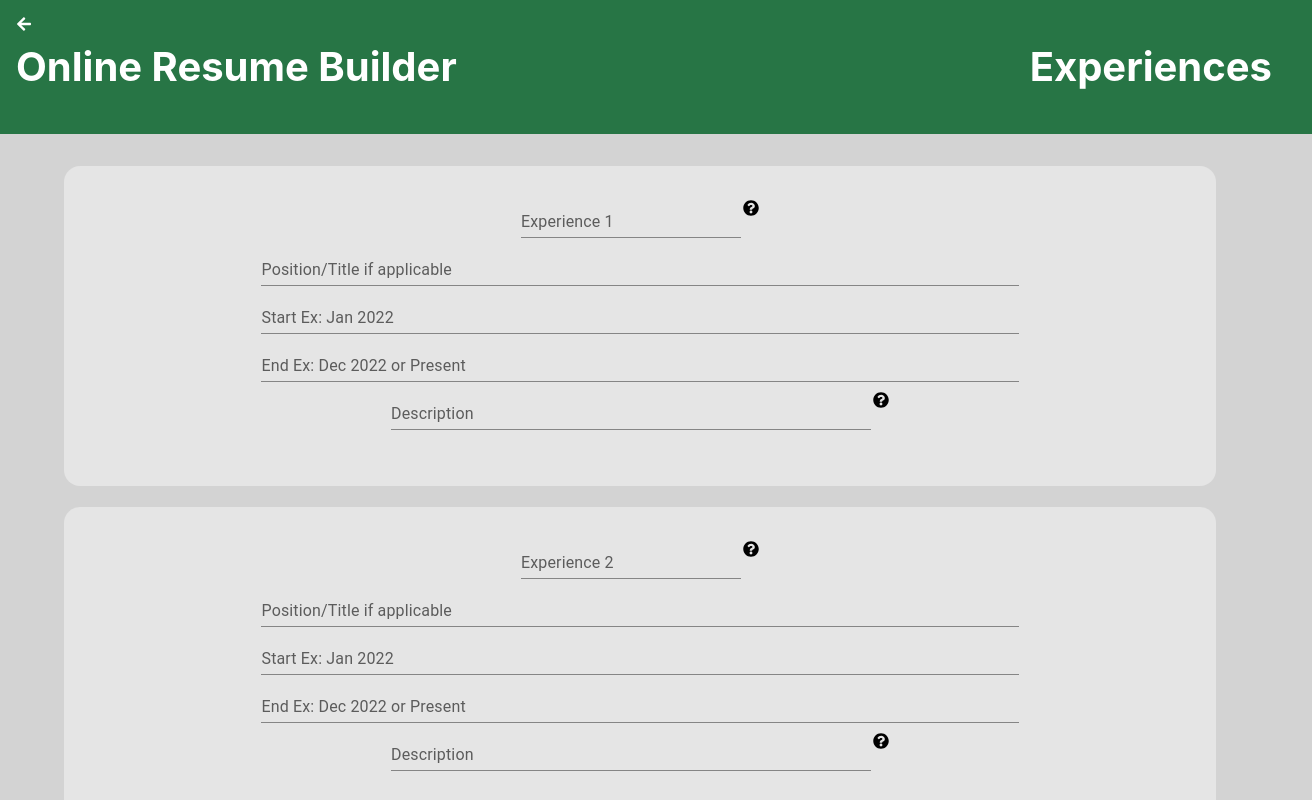
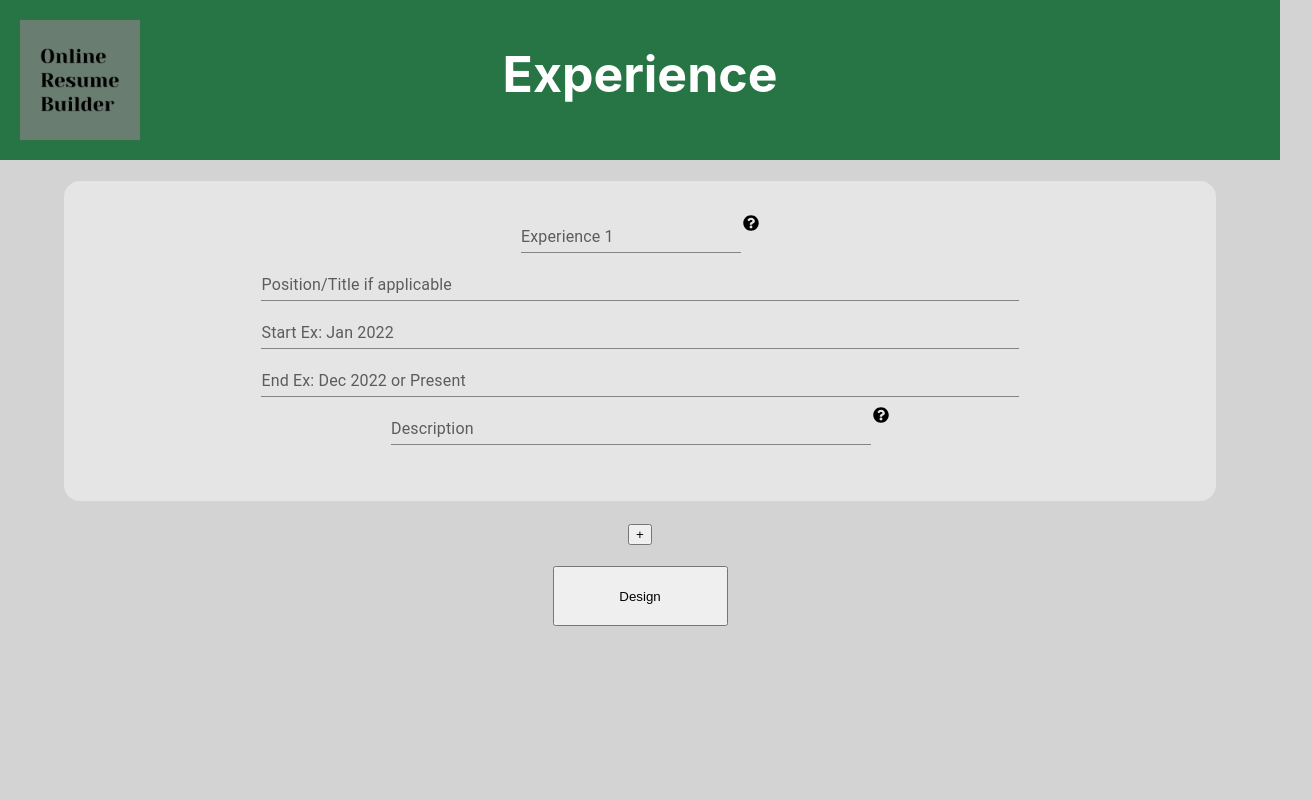
Before and after one commit to Endoplex/CSC4243Team6, a React (Create React App) app in the folder csc4243/: page /design in a window 1280 px wide. Both pictures are taken after a click on the element 24 px from the left and 26 px from the top of the page. Shown: the top 800 px of the page, 1312 px wide, since content can reach past the window. Built offline with nearby package versions, Linux system fonts and the light colour scheme.

Commit message:
Experience Updated

```diff
--- a/csc4243/src/components/css/experience.css
+++ b/csc4243/src/components/css/experience.css
@@ -19,3 +19,39 @@
   min-width: 60vh;
   align-items: center;
 }
+
+.experience {
+    text-align: center;
+    padding-top: 10rem;
+  }
+
+  .header  {
+    background-color: rgb(39, 117, 69);
+    height: 10rem;
+    width: 100%;
+    margin: auto;
+    position: fixed;
+    top: 0;
+    left: 0;
+    z-index: 10;
+  }
+
+  .logo {
+      height: 10rem;
+      width: 10rem;
+      background-color: rgb(39, 117, 69);
+      margin: 0 0 0;
+      display: inline-box;
+      line-height: 2rem;
+      float: left;
+    }
+
+  .header_text {
+    display: inline-block;
+    color: white;
+    font-size: 25px;
+    padding-right: 10rem;
+    margin-top: 0;
+    line-height: 5rem;
+    vertical-align: middle;
+  }
--- a/csc4243/src/screens/experience.js
+++ b/csc4243/src/screens/experience.js
@@ -5,6 +5,8 @@ import Box from '@mui/material/Box';
 import TextField from '@mui/material/TextField';
 import FormControl from '@mui/material/FormControl';
 import { FaQuestionCircle, FaArrowLeft } from "react-icons/fa";
+import "../components/css/experience.css";
+import logo from '../images/logo.png';
 
 const expDefaultValues = {
     experience1: '',
@@ -26,6 +28,12 @@ const expDefaultValues = {
 const Page = () => {
 
     const [values, setValues] = React.useState(expDefaultValues);
+
+    const [count, setCount] = React.useState(0);
+
+    const increase = () => {
+        setCount(count => count + 1);
+      };
 
     const handleChange = (e) => {
         const {name, value} = e.target;
@@ -70,13 +78,143 @@ const Page = () => {
         popup.classList.toggle("show");
     }
 
+    let addbutton;
+    let extraExper1;
+    let extraExper2;
+
+    if(count >= 2) {
+        extraExper1 = <div className='selection_box'>
+        <Box sx={{ align: 'center' }}>
+        <FormControl sx={{ m: 3, width: '75ch' }} variant="standard">
+            <div>
+                <TextField
+                    id="exp2"
+                    name="experience2"
+                    label="Experience 2"
+                    values={values.experience2}
+                    onChange={handleChange}
+                    variant="standard"
+                />
+                <div class="popup" onClick={() => exp2Help()}><FaQuestionCircle />
+                    <span class="popuptext" id="exp2Popup">For the second experience, this could be either the next most interesting, or the next most recent</span>
+                </div>
+            </div>
+            <TextField
+                id="pos2"
+                name="position2"
+                label="Position/Title if applicable"
+                values={values.position2}
+                onChange={handleChange}
+                variant="standard"
+            />
+            <TextField
+                id="start2"
+                name="start2"
+                label="Start Ex: Jan 2022"
+                values={values.start2}
+                onChange={handleChange}
+                variant="standard"
+            />
+            <TextField
+                id="end2"
+                name="end2"
+                label="End Ex: Dec 2022 or Present"
+                values={values.end2}
+                onChange={handleChange}
+                variant="standard"
+            />
+            <div>
+                <TextField
+                    id="description2"
+                    name="description2"
+                    label="Description"
+                    values={values.description2}
+                    multiline
+                    onChange={handleChange}
+                    variant="standard"
+                />
+                <div class="popup" onClick={() => desc2Help()}><FaQuestionCircle />
+                    <span class="popuptext" id="desc2Popup">Here, you should go into detail about the experience. Don't be afraid to brag if you think a particular aspect of the experience was interesting</span>
+                </div>
+            </div>
+        </FormControl>
+        </Box>
+    </div>
+    }
+
+    if(count >= 3) {
+        extraExper2 = <div className='selection_box'>
+        <Box sx={{ align: 'center'}}>
+        <FormControl sx={{ m: 3, width: '75ch' }} variant="standard">
+            <div>
+                <TextField
+                    id="exp3"
+                    name="experience3"
+                    label="Experience 3"
+                    values={values.experience3}
+                    onChange={handleChange}
+                    variant="standard"
+                />
+                <div class="popup" onClick={() => exp3Help()}><FaQuestionCircle />
+                    <span class="popuptext" id="exp3Popup">Make sure to stay in chronological order; if you have any more experiences, show them off!</span>
+                </div>
+            </div>
+            <TextField
+                id="pos3"
+                name="position3"
+                label="Position/Title if applicable"
+                values={values.position3}
+                onChange={handleChange}
+                variant="standard"
+            />
+            <TextField
+                id="start3"
+                name="start3"
+                label="Start Ex: Jan 2022"
+                values={values.start3}
+                onChange={handleChange}
+                variant="standard"
+            />
+            <TextField
+                id="end3"
+                name="end3"
+                label="End Ex: Dec 2022 or Present"
+                values={values.end3}
+                onChange={handleChange}
+                variant="standard"
+            />
+            <div>
+                <TextField
+                    id="description3"
+                    name="description3"
+                    label="Description"
+                    values={values.description3}
+                    multiline
+                    onChange={handleChange}
+                    variant="standard"
+                />
+                <div class="popup" onClick={() => desc3Help()}><FaQuestionCircle />
+                    <span class="popuptext" id="desc3Popup">Here, you should go into detail about the experience. Don't be afraid to brag if you think a particular aspect of the experience was interesting</span>
+                </div>
+            </div>
+        </FormControl>
+        </Box>
+    </div>
+    }
+
+    if(count < 3) {
+        addbutton = <button className="control__btn" onClick={increase}>+</button>
+    }
+
+
     return (
-        <div className="Experience">
-            <div className="Header">
-                <div class="left-arrow" onClick={() => navigate('/education')}> <FaArrowLeft /> </div>
-                <div className="Logo"><h1>Online Resume Builder</h1></div>
-                <div className="Header_text"><h1>Experiences</h1></div>
+        <div className="experience">
+            <div className="header">
+                <img className='logo' src={logo} alt=""></img>
+                <div className="header_text"><h1>Experience</h1></div>
             </div>
+
+            <div><h1></h1></div>
             {localStorage.getItem('experienceKey', JSON.stringify) == '{"industry":"engineering"}' && <div><strong>This is where you input past work experience. Since you selected the Engineering discipline, we suggest adding projects or research you participated in as well!</strong></div>}
             {localStorage.getItem('experienceKey', JSON.stringify) == '{"industry":"physSciences"}' && <div><strong>This is where you input past work experience. Since you selected the Physical Sciences discipline, we suggest adding lab experiences or research you participated in as well!</strong></div>}
             {localStorage.getItem('experienceKey', JSON.stringify) == '{"industry":"lifeSciences"}' && <div><strong>This is where you input past work experience. Since you selected the Life Sciences discipline, we suggest adding lab research or paper publications you participated in as well!</strong></div>}
@@ -141,121 +279,14 @@ const Page = () => {
             </Box>
         </div>
         <div><h1></h1></div>
-        <div className='selection_box'>
-            <Box sx={{ align: 'center' }}>
-            <FormControl sx={{ m: 3, width: '75ch' }} variant="standard">
-                <div>
-                    <TextField
-                        id="exp2"
-                        name="experience2"
-                        label="Experience 2"
-                        values={values.experience2}
-                        onChange={handleChange}
-                        variant="standard"
-                    />
-                    <div class="popup" onClick={() => exp2Help()}><FaQuestionCircle />
-                        <span class="popuptext" id="exp2Popup">For the second experience, this could be either the next most interesting, or the next most recent</span>
-                    </div>
-                </div>
-                <TextField
-                    id="pos2"
-                    name="position2"
-                    label="Position/Title if applicable"
-                    values={values.position2}
-                    onChange={handleChange}
-                    variant="standard"
-                />
-                <TextField
-                    id="start2"
-                    name="start2"
-                    label="Start Ex: Jan 2022"
-                    values={values.start2}
-                    onChange={handleChange}
-                    variant="standard"
-                />
-                <TextField
-                    id="end2"
-                    name="end2"
-                    label="End Ex: Dec 2022 or Present"
-                    values={values.end2}
-                    onChange={handleChange}
-                    variant="standard"
-                />
-                <div>
-                    <TextField
-                        id="description2"
-                        name="description2"
-                        label="Description"
-                        values={values.description2}
-                        multiline
-                        onChange={handleChange}
-                        variant="standard"
-                    />
-                    <div class="popup" onClick={() => desc2Help()}><FaQuestionCircle />
-                        <span class="popuptext" id="desc2Popup">Here, you should go into detail about the experience. Don't be afraid to brag if you think a particular aspect of the experience was interesting</span>
-                    </div>
-                </div>
-            </FormControl>
-            </Box>
-        </div>
+
+        {extraExper1}
         <div><h1></h1></div>
-        <div className='selection_box'>
-            <Box sx={{ align: 'center'}}>
-            <FormControl sx={{ m: 3, width: '75ch' }} variant="standard">
-                <div>
-                    <TextField
-                        id="exp3"
-                        name="experience3"
-                        label="Experience 3"
-                        values={values.experience3}
-                        onChange={handleChange}
-                        variant="standard"
-                    />
-                    <div class="popup" onClick={() => exp3Help()}><FaQuestionCircle />
-                        <span class="popuptext" id="exp3Popup">Make sure to stay in chronological order; if you have any more experiences, show them off!</span>
-                    </div>
-                </div>
-                <TextField
-                    id="pos3"
-                    name="position3"
-                    label="Position/Title if applicable"
-                    values={values.position3}
-                    onChange={handleChange}
-                    variant="standard"
-                />
-                <TextField
-                    id="start3"
-                    name="start3"
-                    label="Start Ex: Jan 2022"
-                    values={values.start3}
-                    onChange={handleChange}
-                    variant="standard"
-                />
-                <TextField
-                    id="end3"
-                    name="end3"
-                    label="End Ex: Dec 2022 or Present"
-                    values={values.end3}
-                    onChange={handleChange}
-                    variant="standard"
-                />
-                <div>
-                    <TextField
-                        id="description3"
-                        name="description3"
-                        label="Description"
-                        values={values.description3}
-                        multiline
-                        onChange={handleChange}
-                        variant="standard"
-                    />
-                    <div class="popup" onClick={() => desc3Help()}><FaQuestionCircle />
-                        <span class="popuptext" id="desc3Popup">Here, you should go into detail about the experience. Don't be afraid to brag if you think a particular aspect of the experience was interesting</span>
-                    </div>
-                </div>
-            </FormControl>
-            </Box>
-        </div>
+
+        {extraExper2}
+        <div><h1></h1></div>
+
+        <div>{addbutton}</div>
         <div><h1></h1></div>
         <button style={{ width: "175px", height: "60px" }} onClick={() => {{(navigate('/design'))}}}>Design</button>
             {/* <button style={{ width: "175px", height: "60px" }} onClick={console.log(values)}>Test info</button> */}
```
